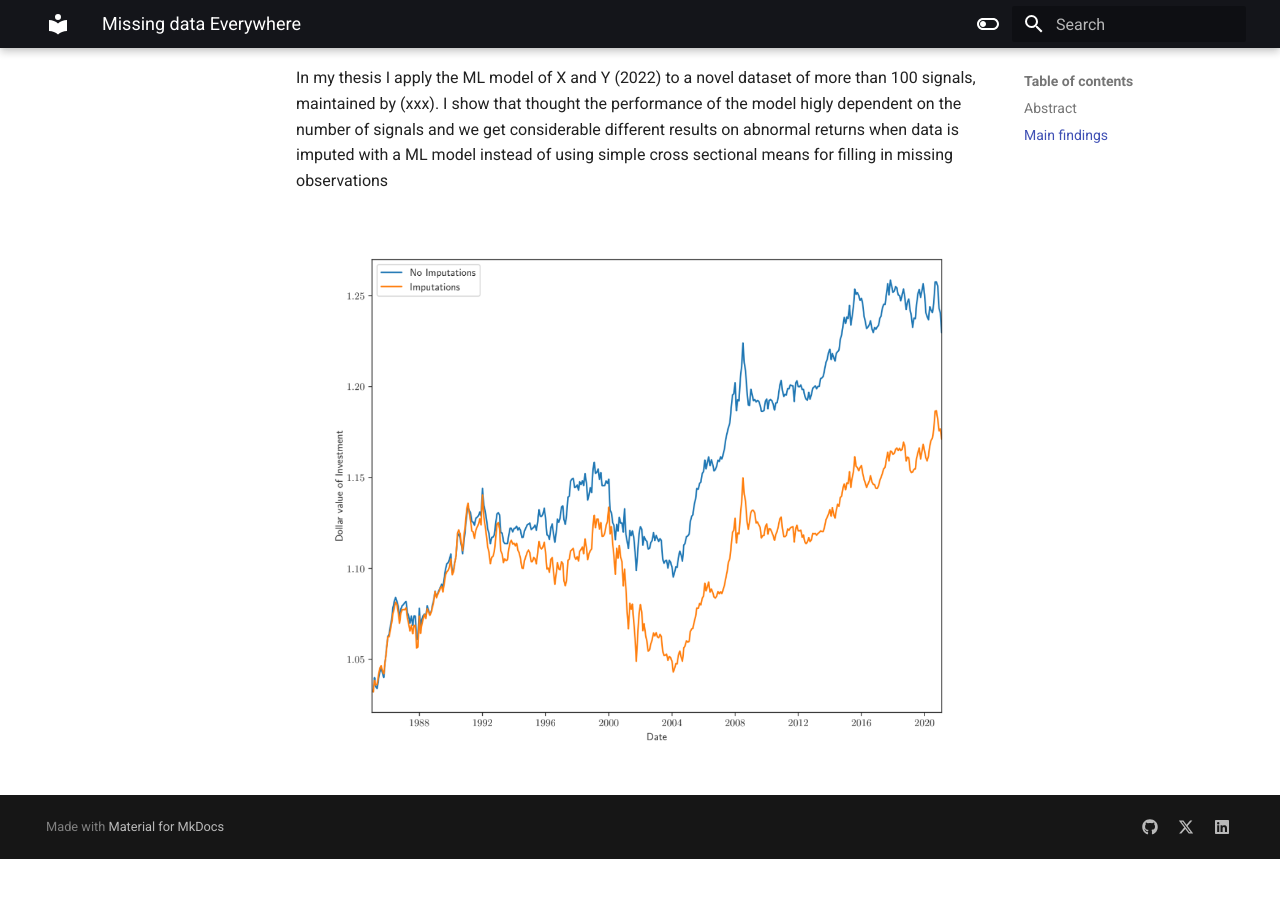
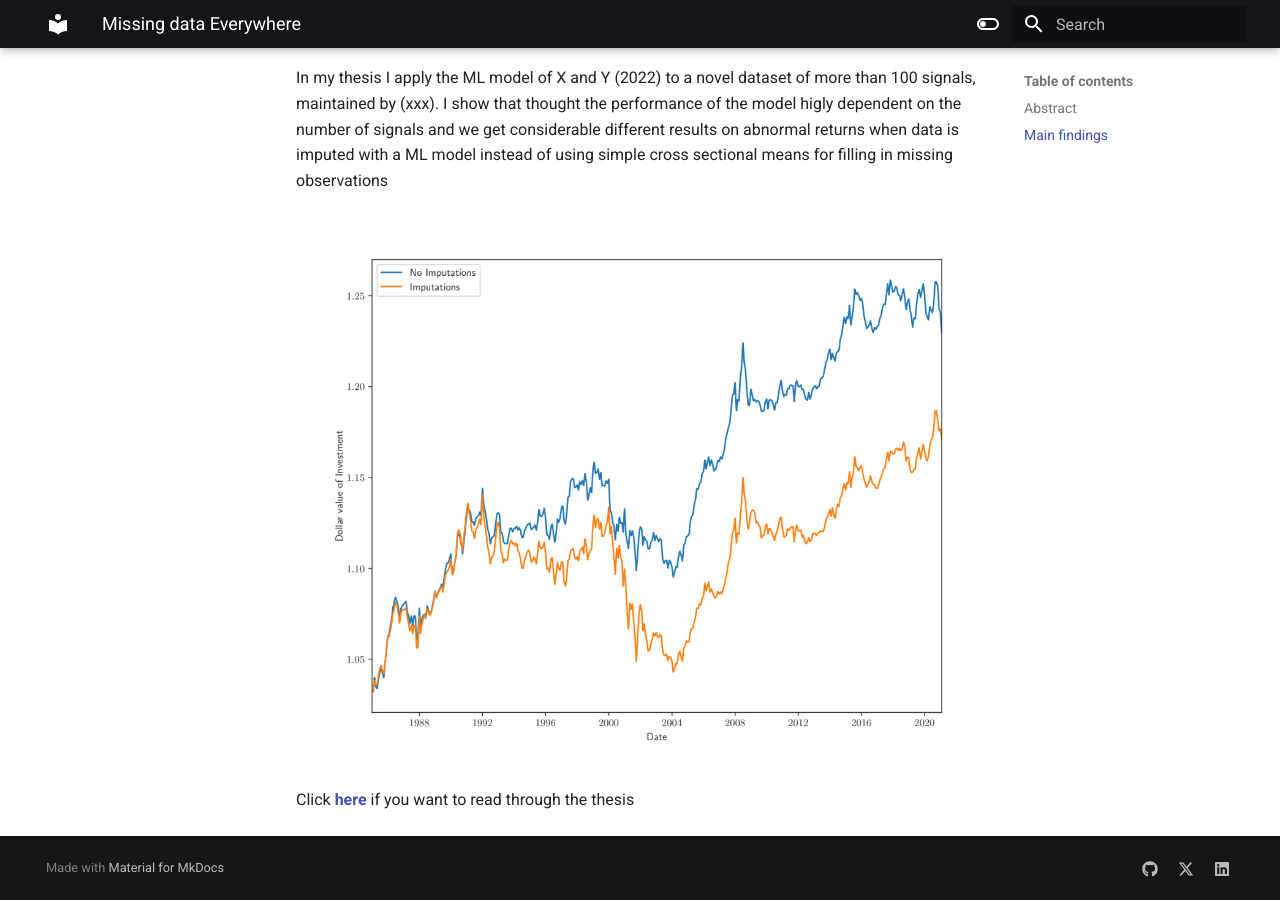
Before and after one commit to Strogow2/eduardo_med, an MkDocs documentation site: the page built from docs/Missing_data_Everywhere.md, in a window 1280 px wide and 900 px high, scrolled down 1864 px. Built offline with MkDocs 1.6.1 and Material for MkDocs 9.7.7, drawn with Linux system fonts in a browser that asks for light colours; before the commit the page ends 2723 px from its top, so only the background shows below that.

Commit message:
Update Missing_data_Everywhere.md

```diff
--- a/docs/Missing_data_Everywhere.md
+++ b/docs/Missing_data_Everywhere.md
@@ -59,3 +59,7 @@ From the graph above one can see that missing data is not missing in a homogeneo
 In my thesis I apply the ML model of X and Y (2022) to a novel dataset of more than 100 signals, maintained by (xxx). I show that thought the performance of the model higly dependent on the number of signals and we get considerable different results on abnormal returns when data is imputed with a ML model instead of using simple cross sectional means for filling in missing observations
 
 ![Graph_2](img/thesis_graph3.png)
+
+Click [**here**][2] if you want to read through the thesis
+
+[2]: mkdocs_website\thesis_missing\missing_thesis.pdf
```
